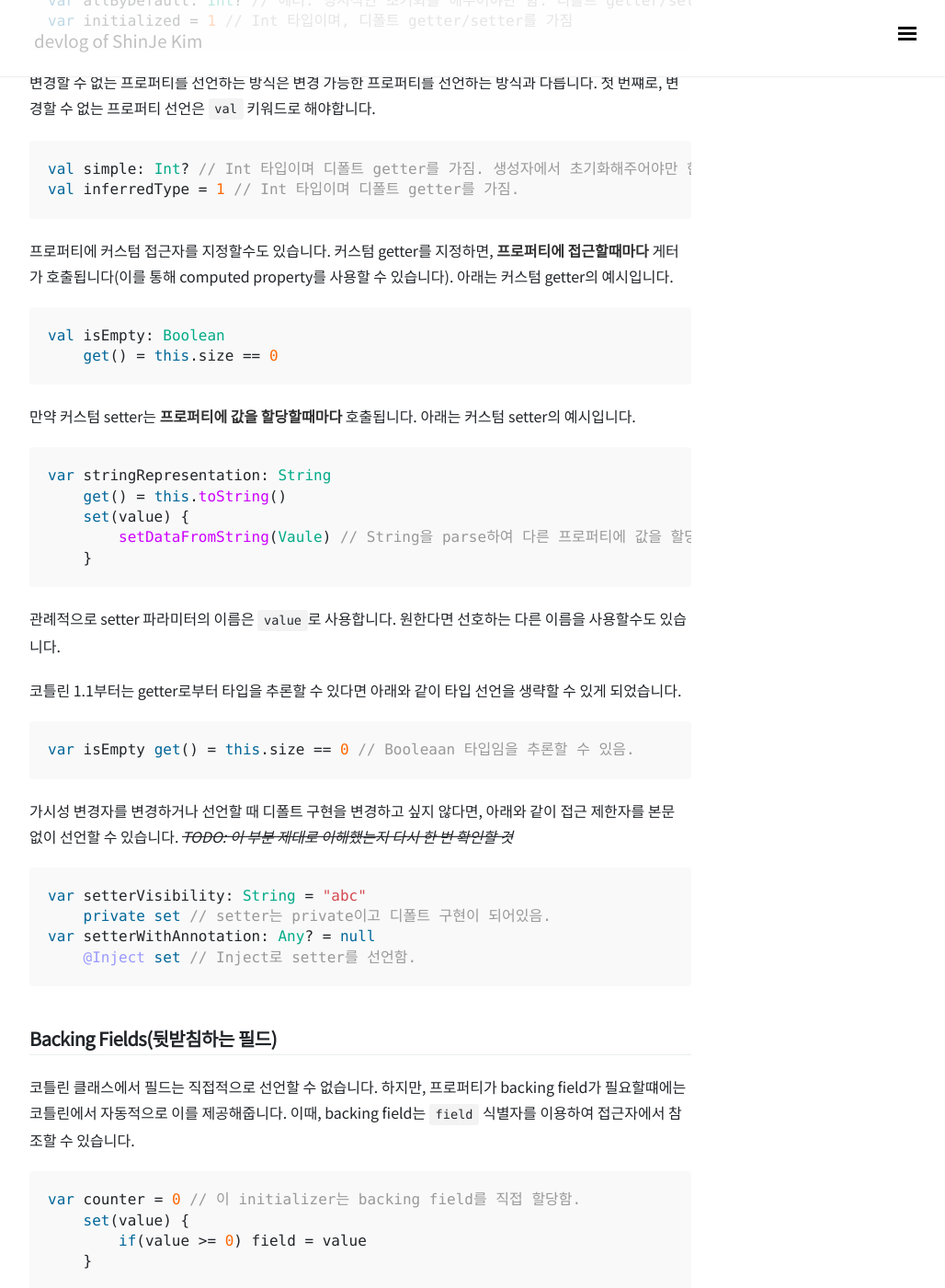
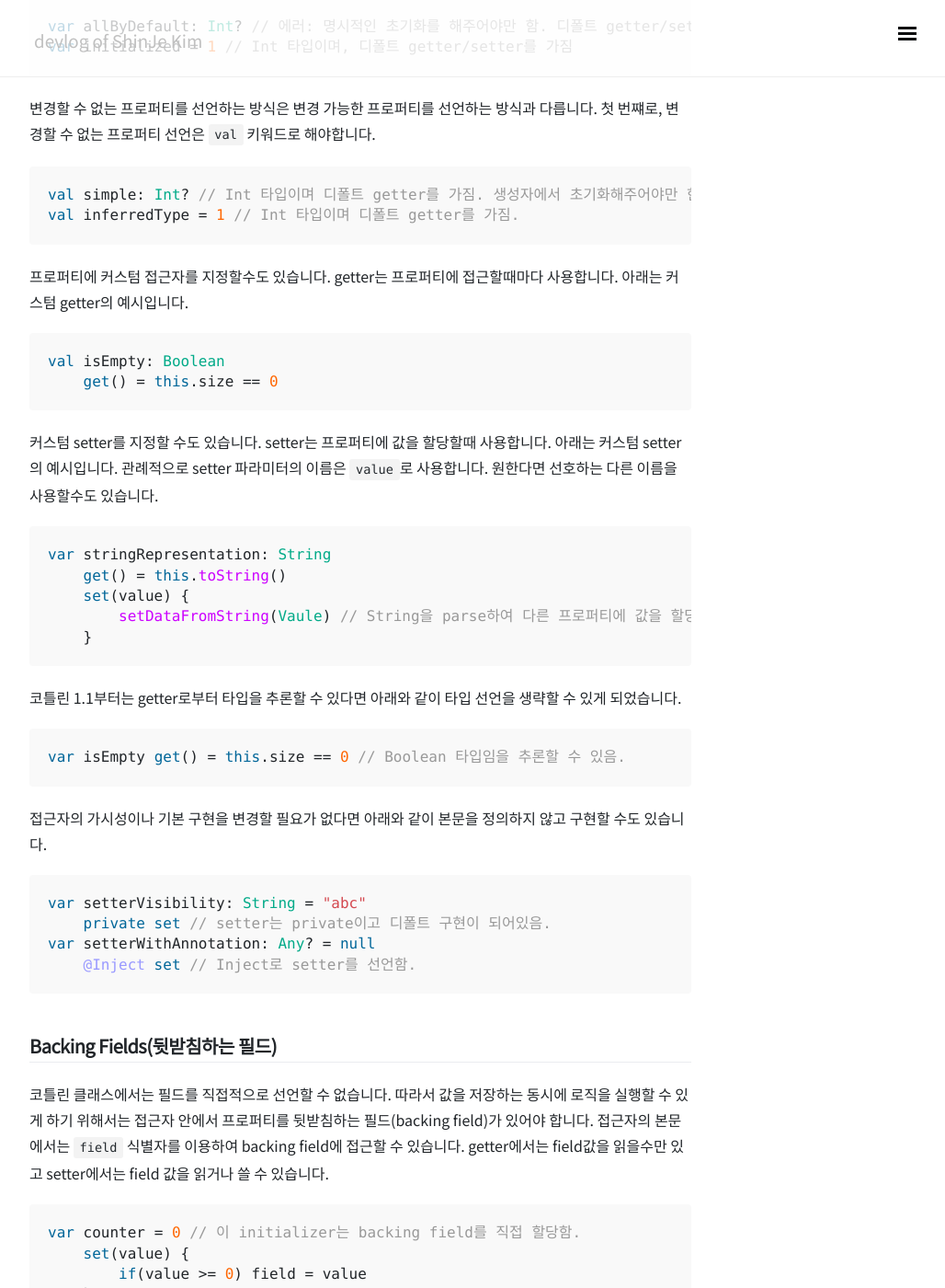
Before and after one commit to ShinJeKim/ShinJeKim.github.io, a Jekyll site: the page built from _posts/Kotlin/2019-09-02-[Kotlin] 프로퍼티와 필드(Properties and Fields).md, in a window 1280 px wide and 1400 px high, scrolled down 1332 px. Shown: the whole window at 92% size, without its empty margins (248-1276 px from the left). Built offline with Jekyll 4.4.1, drawn with Linux system fonts in a browser that asks for light colours; nearby versions of some CDN libraries; comment, search, counter and statistics services are not loaded; some of the changed text lies outside the part shown.

Commit message:
문맥 수정

````diff
--- a/_posts/Kotlin/2019-09-02-[Kotlin] 프로퍼티와 필드(Properties and Fields).md
+++ b/_posts/Kotlin/2019-09-02-[Kotlin] 프로퍼티와 필드(Properties and Fields).md
@@ -33,7 +33,8 @@ fun copyAddress(address: Address): Address {
 ```
 
 ## 게터와 세터(Getters and Setters)
-프로퍼티를 선언하는 full syntax는 아래와 같습니다.
+프로퍼티를 선언하는 full syntax는 아래와 같습니다. 프로퍼티란 필드와 accessor 메소드를 자동으로 생성해주는 문법을 의미합니다.
+
 ```kotlin
 var <propertyName>[: <PropertyType>] [= <property_initializer>]
     [<getter>]
@@ -41,21 +42,28 @@ var <propertyName>[: <PropertyType>] [= <property_initializer>]
 ```
 
 getter와 setter를 사용하는 것은 옵션입니다. 만약 아래와 같이 초기화 값이나 getter/setter의 리턴 타입으로 프로퍼티의 타입을 유추할 수 있으면 프로퍼티의 타입은 생략해도 됩니다.
+
 ```kotlin
 var allByDefault: Int? // 에러: 명시적인 초기화를 해주어야만 함. 디폴트 getter/setter가 포함됨.
 var initialized = 1 // Int 타입이며, 디폴트 getter/setter를 가짐
 ```
+
 변경할 수 없는 프로퍼티를 선언하는 방식은 변경 가능한 프로퍼티를 선언하는 방식과 다릅니다. 첫 번쨰로, 변경할 수 없는 프로퍼티 선언은 `val` 키워드로 해야합니다.
+
 ```kotlin
 val simple: Int? // Int 타입이며 디폴트 getter를 가짐. 생성자에서 초기화해주어야만 한다.
 val inferredType = 1 // Int 타입이며 디폴트 getter를 가짐.
 ```
-프로퍼티에 커스텀 접근자를 지정할수도 있습니다. 커스텀 getter를 지정하면, **프로퍼티에 접근할때마다** 게터가 호출됩니다(이를 통해 computed property를 사용할 수 있습니다). 아래는 커스텀 getter의 예시입니다.
+
+프로퍼티에 커스텀 접근자를 지정할수도 있습니다. getter는 프로퍼티에 접근할때마다 사용합니다. 아래는 커스텀 getter의 예시입니다.
+
 ```kotlin
 val isEmpty: Boolean
     get() = this.size == 0
 ```
-만약 커스텀 setter는 **프로퍼티에 값을 할당할때마다** 호출됩니다. 아래는 커스텀 setter의 예시입니다.
+
+커스텀 setter를 지정할 수도 있습니다. setter는 프로퍼티에 값을 할당할때 사용합니다. 아래는 커스텀 setter의 예시입니다. 관례적으로 setter 파라미터의 이름은 `value`로 사용합니다. 원한다면 선호하는 다른 이름을 사용할수도 있습니다.
+
 ```kotlin
 var stringRepresentation: String
     get() = this.toString()
@@ -63,13 +71,15 @@ var stringRepresentation: String
         setDataFromString(Vaule) // String을 parse하여 다른 프로퍼티에 값을 할당함.
     }
 ```
-관례적으로 setter 파라미터의 이름은 `value`로 사용합니다. 원한다면 선호하는 다른 이름을 사용할수도 있습니다.
 
 코틀린 1.1부터는 getter로부터 타입을 추론할 수 있다면 아래와 같이 타입 선언을 생략할 수 있게 되었습니다.
+
 ```kotlin
-var isEmpty get() = this.size == 0 // Booleaan 타입임을 추론할 수 있음.
+var isEmpty get() = this.size == 0 // Boolean 타입임을 추론할 수 있음.
 ```
-가시성 변경자를 변경하거나 선언할 때 디폴트 구현을 변경하고 싶지 않다면, 아래와 같이 접근 제한자를 본문 없이 선언할 수 있습니다. *~~TODO: 이 부분 제대로 이해했는지 다시 한 번 확인할 것~~*
+
+접근자의 가시성이나 기본 구현을 변경할 필요가 없다면 아래와 같이 본문을 정의하지 않고 구현할 수도 있습니다.
+
 ```kotlin
 var setterVisibility: String = "abc"
     private set // setter는 private이고 디폴트 구현이 되어있음.
@@ -78,22 +88,33 @@ var setterWithAnnotation: Any? = null
 ```
 
 ## Backing Fields(뒷받침하는 필드)
-코틀린 클래스에서 필드는 직접적으로 선언할 수 없습니다. 하지만, 프로퍼티가 backing field가 필요할떄에는 코틀린에서 자동적으로 이를 제공해줍니다. 이때, backing field는 `field` 식별자를 이용하여 접근자에서 참조할 수 있습니다.
+코틀린 클래스에서는 필드를 직접적으로 선언할 수 없습니다. 따라서 값을 저장하는 동시에 로직을 실행할 수 있게 하기 위해서는 접근자 안에서 프로퍼티를 뒷받침하는 필드(backing field)가 있어야 합니다. 접근자의 본문에서는 `field` 식별자를 이용하여 backing field에 접근할 수 있습니다. getter에서는 field값을 읽을수만 있고 setter에서는 field 값을 읽거나 쓸 수 있습니다.
+
 ```kotlin
 var counter = 0 // 이 initializer는 backing field를 직접 할당함.
     set(value) {
         if(value >= 0) field = value
     }
 ```
+
 여기서 사용된 `field` 식별자는 이처럼 프로퍼티의 접근자에서만 사용될 수 있습니다.
-backing field는 최소한 하나 이상의 접근자의 디폴트 구현을 사용하거나, 커스텀 접근자가 `field` 식별자를 이용해 backing field를 참조할 때 프로퍼티에 생성될 것입니다. 예를 들어 아래와 같은 예시에서는 backing field가 없습니다.
+backing field는 최소한 하나 이상의 접근자로 기본 구현을 사용하거나, 커스텀 접근자가 `field` 식별자를 이용해 backing field를 참조할 때 생성됩니다. 예를 들어 아래와 같은 예시에서는 backing field가 없습니다.
+
 ```kotlin
+// 예시 1.
 val isEmpty: Boolean
     get() = this.size == 0
+
+// 예시 2.
+var name: String // get, set
+    get() {
+        return "User"
+    }
 ```
 
 ## Backing Properties
-만약 위에서 언급한 backing field의 scheme에 맞지 않는 작업을 하려고 한다면, backing field가 아닌 backing property가 적용됩니다.
+만약 위에서 언급한 backing field의 scheme에 맞지 않는 작업을 하려고 한다면, backing field가 아닌 backing property가 됩니다.
+
 ```kotlin
 private var _table: Map<String, Int>? = null
 public val table: Map<String, Int>
@@ -104,16 +125,20 @@ public val table: Map<String, Int>
         return _table ?: throw AssertionError("Set to null by another thread")
     }
 ```
+
 > JVM에서는 private 프로퍼티와 디폴트 getter/setter에 대한 접근이 최적화되어있으므로, 이 경우에는 함수 호출 오버헤드가 발생하지 않습니다.
 
 ## 인터페이스에 선언된 프로퍼티 구현하기
 코틀린에서는 아래와 같이 인터페이스에 추상 프로퍼티 선언을 넣을 수 있습니다.
+
 ```kotlin
 interface User {
     val nickname: String
 }
 ```
+
 이는 User 인터페이스를 구현하는 클래스가 nickname의 값을 얻을 수 있는 방법을 제공해야 한다는 뜻입니다. 인터페이스는 상태를 포함할 수 없으므로 상태를 저장하기 위해서는 하위 클래스에서 상태 저장을 위한 프로퍼티 등을 만들어야 합니다. 아래의 예시를 통해 세 가지 방법으로 인터페이스를 구현해보겠습니다.
+
 ```kotlin
 // 1번. 주 생성자 안에 프로퍼티를 직접 선언함
 class PrivateUser(override val nickname: String) : User
@@ -132,4 +157,4 @@ class FacebookUser(val accountId: Int) : User {
 
 여기서 2번 SubsribingUser와 3번 FacebookUser를 구현하는 방법의 차이에 주의해야합니다. SubscribingUser의 nickname 프로퍼티는 매번 호출될때마다 substringBefore를 호출하여 계산하는 커스텀 게터를 활용합니다. 이와 다르게 FacebookUser의 nickname 프로퍼티는 객체를 초기화할 때 계산한 데이터를 뒷받침하는 필드(backing fields)에 저장했다가 불러오는 방식을 활용합니다.
 
-인터페이스에는 추상 프로퍼티뿐만 아니라 getter와 setter가 있는 프로퍼티를 선언할 수도 있습니다. 이 떄의 getter와 setter는 backing field를 참조할 수 없습니다. 왜냐하면 backing field가 있다면 이넡페이스에 상태를 추가하는 셈인데, 인터페이스는 상태를 저장할 수 없기 때문입니다. 인터페이스에 선언된 프로퍼티와는 달리, 클래스에 구현된 프로퍼티는 backing field를 원하는 대로 사용할 수 있습니다.
+인터페이스에는 추상 프로퍼티뿐만 아니라 getter와 setter가 있는 프로퍼티를 선언할 수도 있습니다. 이 떄의 getter와 setter는 backing field를 참조할 수 없습니다. 왜냐하면 backing field가 있다면 인터페이스에 상태를 추가하는 셈인데, 인터페이스는 상태를 저장할 수 없기 때문입니다. 인터페이스에 선언된 프로퍼티와는 달리, 클래스에 구현된 프로퍼티는 backing field를 원하는 대로 사용할 수 있습니다.
````
